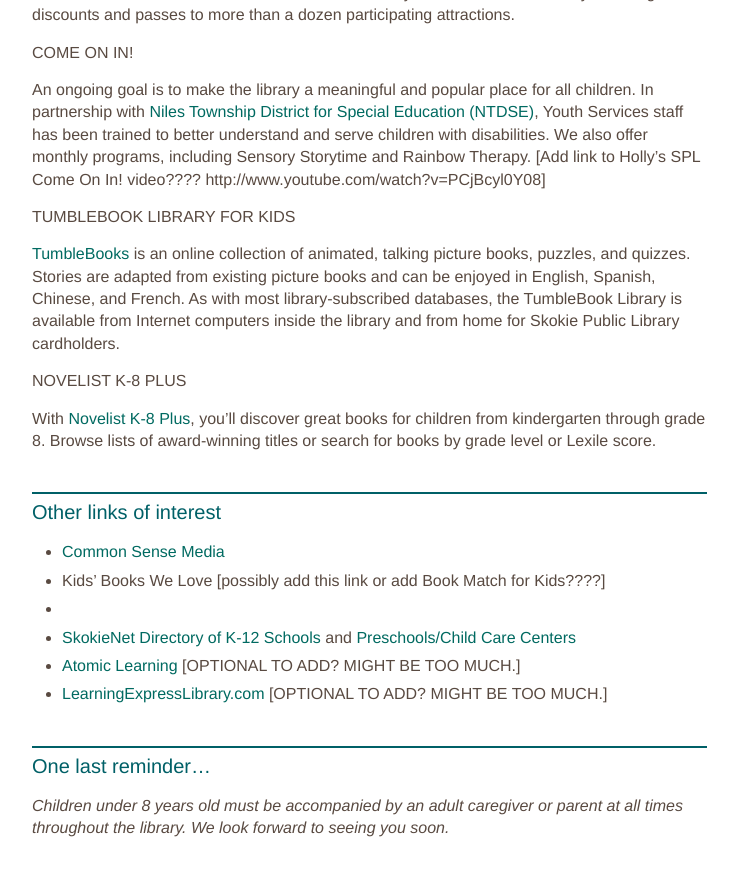
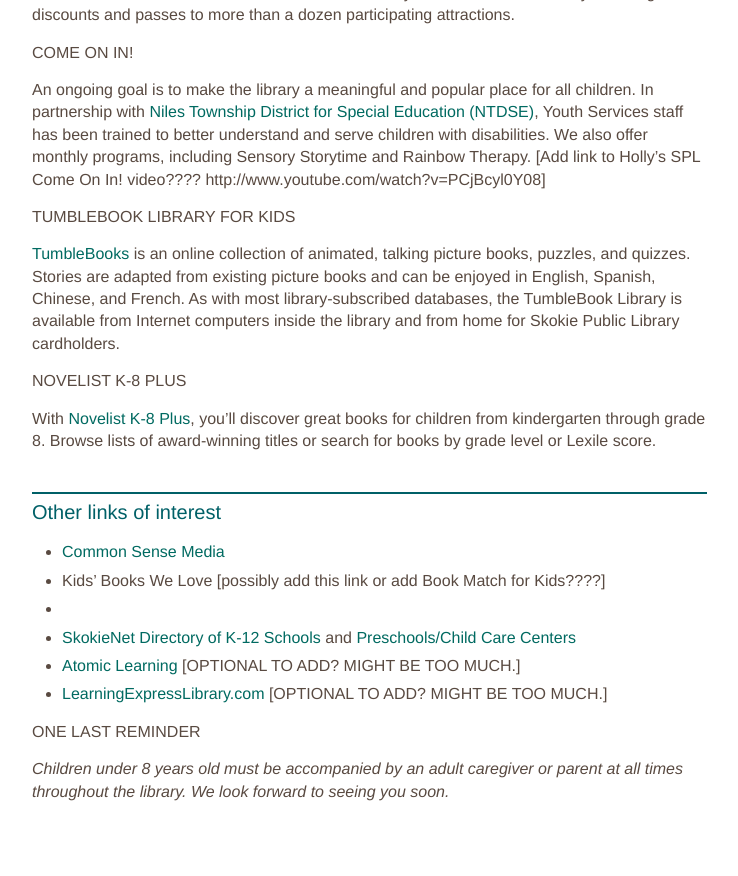
Before and after one commit to skokielibrary/spl-content, a Jekyll site: the page built from _content/mandy/services--parents.markdown, in a window 1280 px wide and 900 px high, scrolled down 986 px. Shown: the top 876 px of the window, without its empty margins (126-864 px from the left). Built offline with Jekyll 4.4.1, drawn with Linux system fonts in a browser that asks for light colours.

```diff
--- a/_content/mandy/services--parents.markdown
+++ b/_content/mandy/services--parents.markdown
@@ -45,6 +45,6 @@ With [Novelist K-8 Plus](http://web.b.ebscohost.com/novpk8/search/novbasic?sid=9
 - [Atomic Learning](http://www.atomiclearning.com/training/home) [OPTIONAL TO ADD? MIGHT BE TOO MUCH.]
 - [LearningExpressLibrary.com](http://www.learningexpresshub.com/learningexpresslibrary?AuthToken=16C3F10B-C424-4961-84E9-F04DFC1C1A58) [OPTIONAL TO ADD? MIGHT BE TOO MUCH.]
 
-## One last reminder...
+### One last reminder
 
 *Children under 8 years old must be accompanied by an adult caregiver or parent at all times throughout the library. We look forward to seeing you soon.*
```
